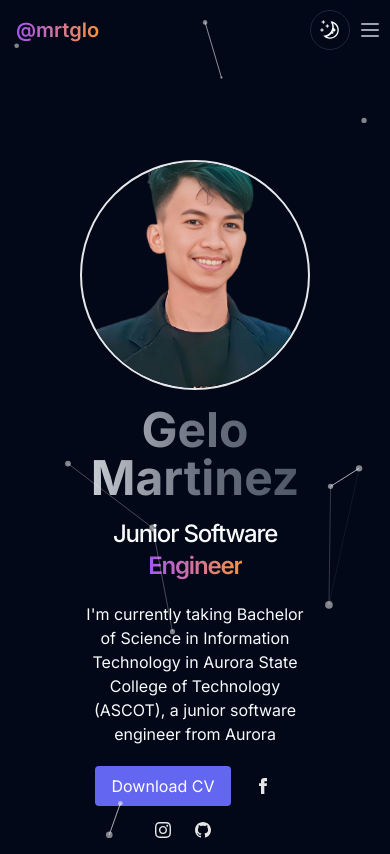
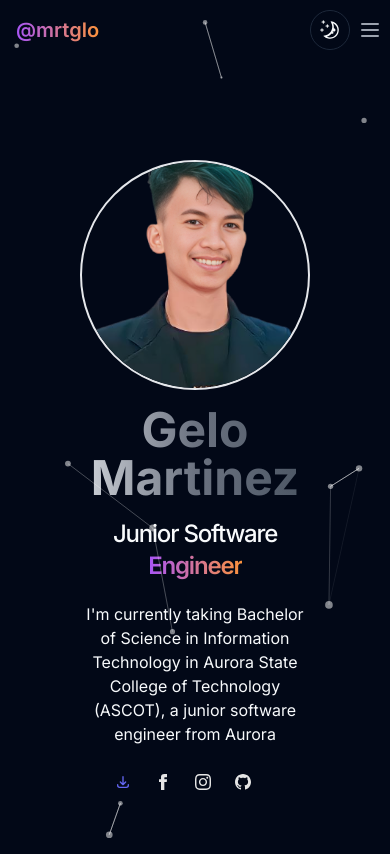
Before and after one commit to MartGelo/gelo-portfolio, a Next.js app: page / in a window 390 px wide. Built offline with nearby package versions, Linux system fonts and the light colour scheme.

Commit message:
[ADD] download icon added

```diff
--- a/src/app/page.jsx
+++ b/src/app/page.jsx
@@ -1,4 +1,5 @@
 import React from 'react'
+import { HiOutlineDownload } from 'react-icons/hi'
 
 export default function Home() {
     return (
@@ -43,10 +44,18 @@ export default function Home() {
                 <div className="flex flex-wrap items-center justify-center">
                     <a
                         href="/download-cv.pdf"
-                        className=" mr-6 mb-2 lg:mb-0 bg-indigo-500 items-center justify-center text-white px-4 py-2 rounded hover:bg-indigo-700 focus:bg-indigo-700"
+                        className="hidden lg:inline-block mr-6 mb-2 lg:mb-0 bg-indigo-500 items-center justify-center text-white px-4 py-2 rounded hover:bg-indigo-700 focus:bg-indigo-700"
                         target="_blank"
                         download="Mart_Angelo_Martinez_CV.pdf">
                         Download CV
+                    </a>
+
+                    <a
+                        href="/download-cv.pdf"
+                        className="lg:hidden mr-6 mb-2 lg:mb-0 text-indigo-500"
+                        target="_blank"
+                        download="Mart_Angelo_Martinez_CV.pdf">
+                        <HiOutlineDownload />
                     </a>
                     <a
                         href="https://web.facebook.com/martangelo.martinez.1/"
```
